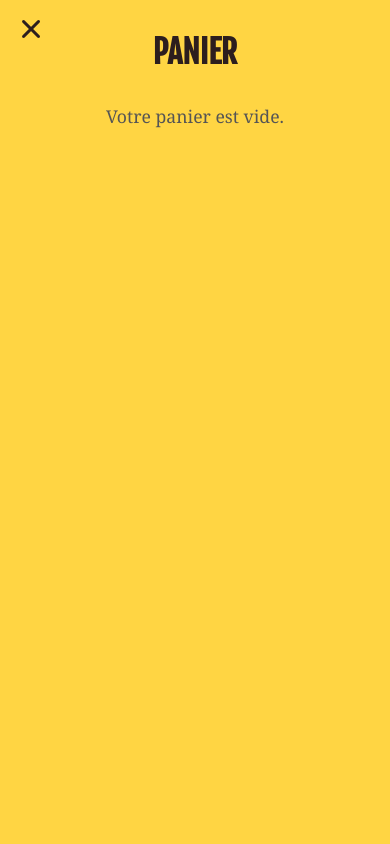
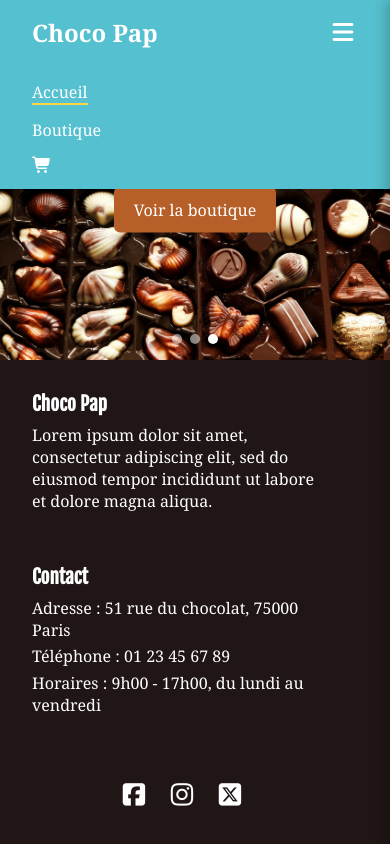
Before and after one commit to ManonFr/choco-pap, a Next.js app: page / in a window 390 px wide. Both pictures are taken after a click on the button 348 px from the left and 29 px from the top of the page. Built offline with nearby package versions, Linux system fonts and the light colour scheme.

Commit message:
Add responsive styles for mobile header and homepage

```diff
--- a/src/app/produit/[slug]/produit.module.css
+++ b/src/app/produit/[slug]/produit.module.css
@@ -42,7 +42,7 @@
 
 .description {
   line-height: 1.5;
-  color: #333;
+  color: var(--choco-darker);
 }
 
 .controls {
@@ -63,7 +63,7 @@
 
 .button {
   padding: 0.5rem 1.2rem;
-  background-color: white;
+  background-color: var(--white);
   border: 1px solid black;
   cursor: pointer;
   border-radius: 4px;
--- a/src/components/Carousel/Carousel.module.css
+++ b/src/components/Carousel/Carousel.module.css
@@ -66,3 +66,22 @@
 .active {
   background-color: white;
 }
+
+@media screen and (max-width: 767px) {
+  .overlay {
+    width: 100%;
+    text-align: center;
+    padding: 0 1rem;
+  }
+
+  .button {
+    display: inline-block;
+    padding: 0.75rem 1.25rem;
+    font-size: 1rem;
+    width: auto;
+    max-width: 90vw;
+    white-space: nowrap;
+    overflow: hidden;
+    text-overflow: ellipsis;
+  }
+}
--- a/src/components/FilterSidebar/FilterSidebar.module.css
+++ b/src/components/FilterSidebar/FilterSidebar.module.css
@@ -58,7 +58,7 @@
   margin-top: 1rem;
   padding: 0.5rem 1rem;
   background-color: var(--highlight);
-  color: white;
+  color: var(--white);
   border: none;
   border-radius: 4px;
   font-size: 0.95rem;
--- a/src/components/Header/Header.jsx
+++ b/src/components/Header/Header.jsx
@@ -2,21 +2,37 @@
 
 import Link from "next/link";
 import { usePathname } from "next/navigation";
+import { useCart } from "@/contexts/CartContext";
+import { useState } from "react";
 import styles from "./Header.module.css";
-import { useCart } from "@/contexts/CartContext";
 
 export default function Header() {
   const pathname = usePathname();
   const { cart, openCart } = useCart();
   const totalItems = cart.reduce((sum, item) => sum + item.quantity, 0);
 
+  const [isMenuOpen, setIsMenuOpen] = useState(false);
+
+  const toggleMenu = () => {
+    setIsMenuOpen(!isMenuOpen);
+  };
+
   return (
     <header className={styles.header}>
       <div className={styles.logo}>
         <Link href="/">Choco Pap</Link>
       </div>
-      <nav>
-        <ul className={styles.nav}>
+
+      <button
+        className={styles.burger}
+        onClick={toggleMenu}
+        aria-label="Ouvrir le menu mobile"
+      >
+        <i className="fa-solid fa-bars"></i>
+      </button>
+
+      <nav className={`${styles.nav} ${isMenuOpen ? styles.open : ""}`}>
+        <ul>
           <li className={pathname === "/" ? styles.active : ""}>
             <Link href="/">Accueil</Link>
           </li>
--- a/src/components/Header/Header.module.css
+++ b/src/components/Header/Header.module.css
@@ -3,18 +3,32 @@
   justify-content: space-between;
   align-items: center;
   background-color: var(--primary);
-  color: white;
+  color: var(--white);
   padding: 1rem 2rem;
+  position: relative;
 }
 
 .logo a {
   text-decoration: none;
-  color: white;
+  color: var(--white);
   font-size: 1.5rem;
   font-weight: bold;
 }
 
+.burger {
+  background: none;
+  border: none;
+  color: var(--white);
+  font-size: 1.5rem;
+  cursor: pointer;
+  display: none;
+}
+
 .nav {
+  display: flex;
+}
+
+.nav ul {
   display: flex;
   list-style: none;
   gap: 1.5rem;
@@ -24,7 +38,7 @@
 
 .nav li a {
   text-decoration: none;
-  color: white;
+  color: var(--white);
 }
 
 .active a {
@@ -37,7 +51,7 @@
   cursor: pointer;
   position: relative;
   font-size: 1rem;
-  color: white;
+  color: var(--white);
   padding: 0;
   display: flex;
   align-items: center;
@@ -45,7 +59,7 @@
 
 .badge {
   background-color: var(--highlight);
-  color: white;
+  color: var(--white);
   border-radius: 9999px;
   padding: 2px 8px;
   font-size: 0.75rem;
@@ -54,3 +68,37 @@
   min-width: 18px;
   text-align: center;
 }
+
+@media screen and (max-width: 767px) {
+.burger {
+  display: block;
+}
+
+.nav {
+  display: none;
+  position: absolute;
+  top: 100%;
+  left: 0;
+  width: 100%;
+  background-color: var(--primary);
+  z-index: 10;
+}
+
+.nav.open {
+  display: block;
+}
+
+.nav ul {
+  flex-direction: column;
+  gap: 1rem;
+  padding: 1rem 2rem;
+}
+
+.cartButton {
+  justify-content: flex-start;
+}
+
+.badge {
+  margin-left: auto;
+}
+}
--- a/src/components/ProductCard/ProductCard.module.css
+++ b/src/components/ProductCard/ProductCard.module.css
@@ -1,5 +1,5 @@
 .card {
-  background-color: white;
+  background-color: var(--white);
   border: 1px solid #e0e0e0;
   border-radius: 8px;
   padding: 1rem;
@@ -52,7 +52,7 @@
 
 .button {
   background-color: var(--highlight);
-  color: white;
+  color: var(--white);
   border: none;
   padding: 0.5rem 1rem;
   border-radius: 4px;
```
